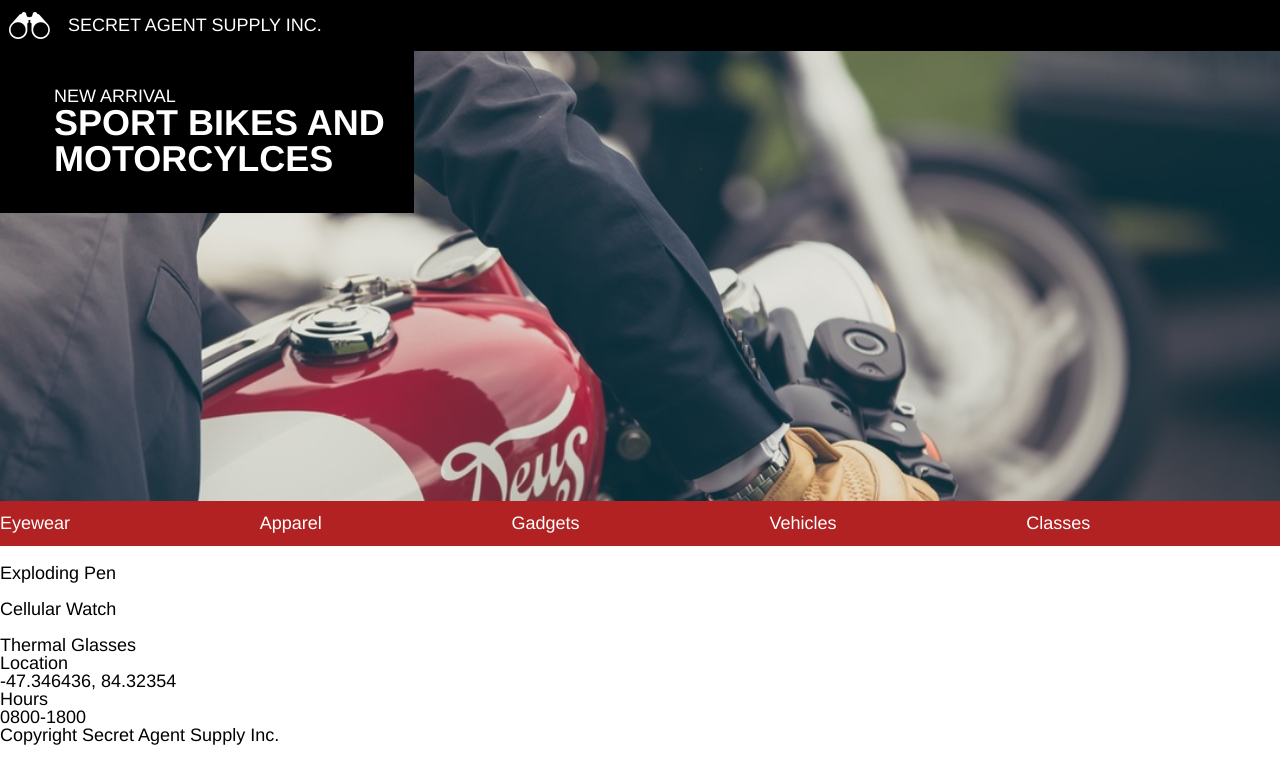
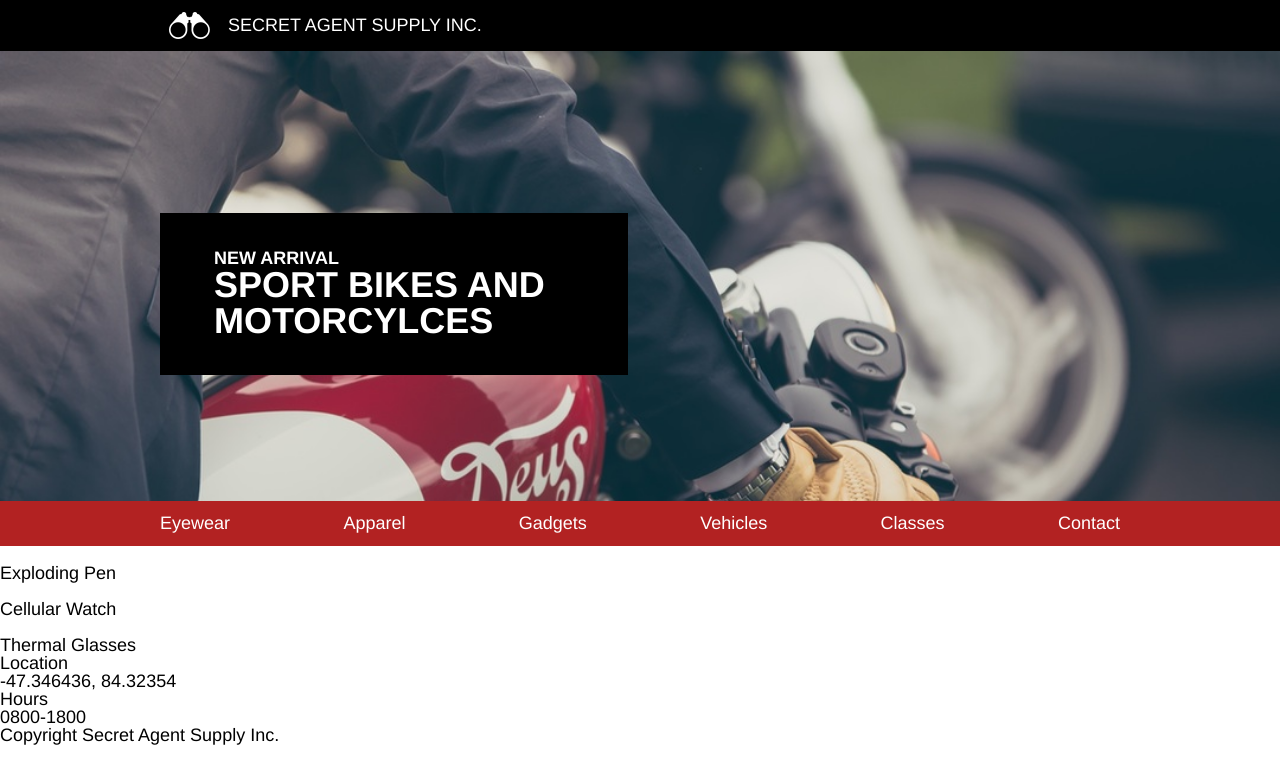
Before and after one commit to credeker/SecretAgentSupply, a plain HTML site: page index.html in a window 1280 px wide. Drawn offline with Linux system fonts and the light colour scheme.

Commit message:
Complete header

```diff
--- a/index.html
+++ b/index.html
@@ -16,24 +16,28 @@
 
       <header>
         <div id="logo_container">
-          <img src="resources/images/logo.png" alt="binoculars">
-          <p>SECRET AGENT SUPPLY INC.</p>
+          <div class="site_container">
+            <img src="resources/images/logo.png" alt="binoculars">
+            <p>SECRET AGENT SUPPLY INC.</p>
+          </div>
         </div>
         <div id="banner_container">
-          <div id="banner_text">
-            <h4>NEW ARRIVAL</h4>
-            <h2>SPORT BIKES AND MOTORCYLCES</h2>
+          <div class="site_container">
+            <div id="banner_text">
+              <h4>NEW ARRIVAL</h4>
+              <h2>SPORT BIKES AND MOTORCYLCES</h2>
+            </div>
           </div>
         </div>
         <nav>
-          <ul>
-            <li>Eyewear</li>
-            <li>Apparel</li>
-            <li>Gadgets</li>
-            <li>Vehicles</li>
-            <li>Classes </li>
-            <li><Contact/li>
-          <ul>
+        <div class="site_container">
+            <a>Eyewear</a>
+            <a>Apparel</a>
+            <a>Gadgets</a>
+            <a>Vehicles</a>
+            <a>Classes</a>
+            <a>Contact</a>
+          </div>
         </nav>
       </header>
 
--- a/resources/css/style.css
+++ b/resources/css/style.css
@@ -6,13 +6,18 @@ html{
   font-family: Helvetica, sans-serif;
 }
 
+.site_container {
+  width: 960px;
+  margin: 0 auto;
+  display: flex;
+  align-items: center;
+}
+
 /* Header */
 
 #logo_container{
   background-color: black;
   color: white;
-  display: flex;
-  align-items: center;
   padding: .66rem 0;
 }
 
@@ -35,15 +40,14 @@ html{
   background-color: black;
   color: white;
   width: 20rem;
-  padding-top: 2rem;
-  padding-bottom: 2rem;
-  padding-left: 3rem;
+  padding: 2rem 3rem;
   font-size: 1rem;
+  margin-top: 9rem;
+  font-weight: bold;
 }
 
 #banner_text h2 {
   font-size: 2rem;
-  font-weight: bold;
 }
 
 nav {
@@ -51,11 +55,10 @@ nav {
   color: white;
 }
 
-ul {
-  display: flex;
+nav a {
+  padding: .75rem 0;
+}
+
+nav .site_container {
   justify-content: space-between;
 }
-
-li {
-  padding: .75rem 0;
-}
```
